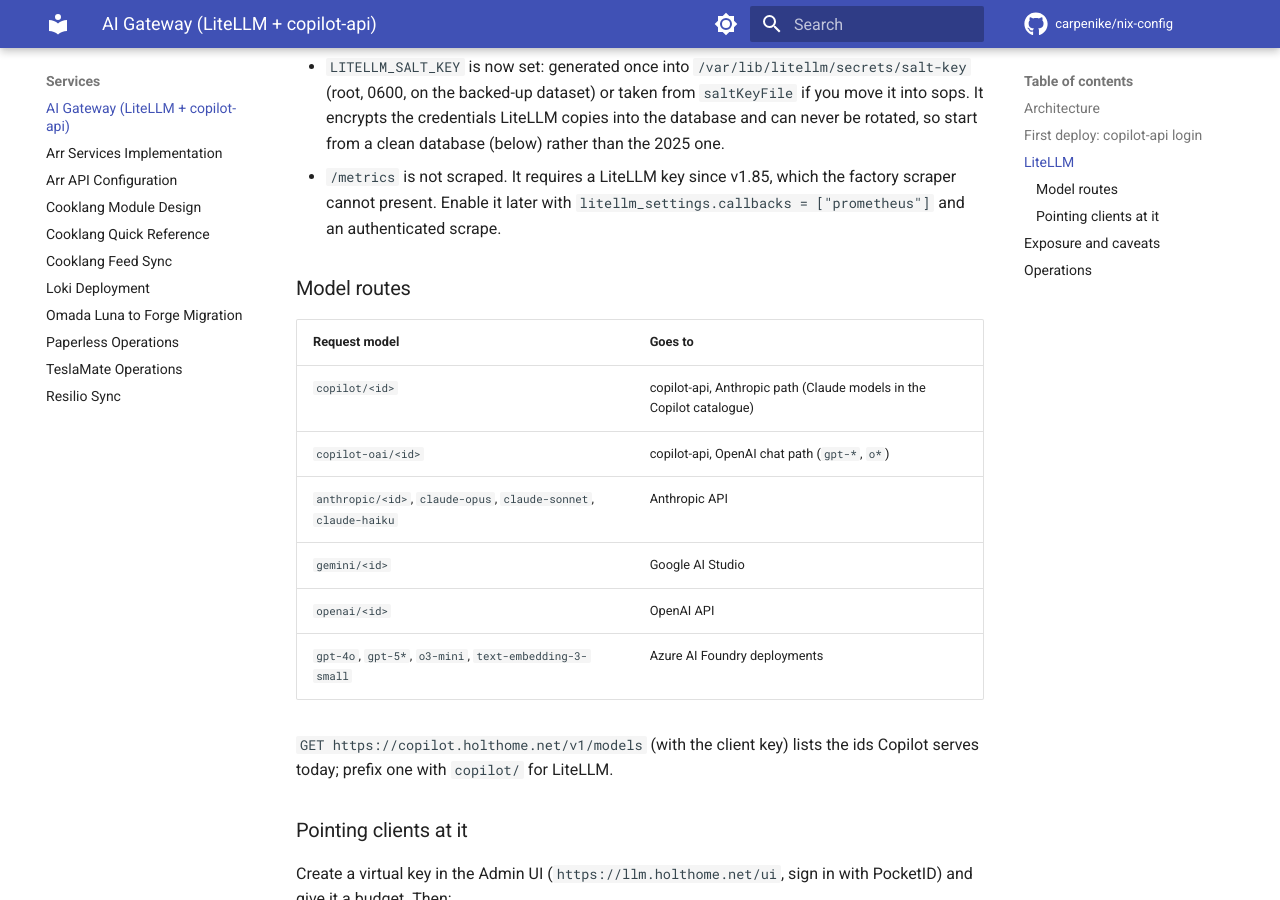
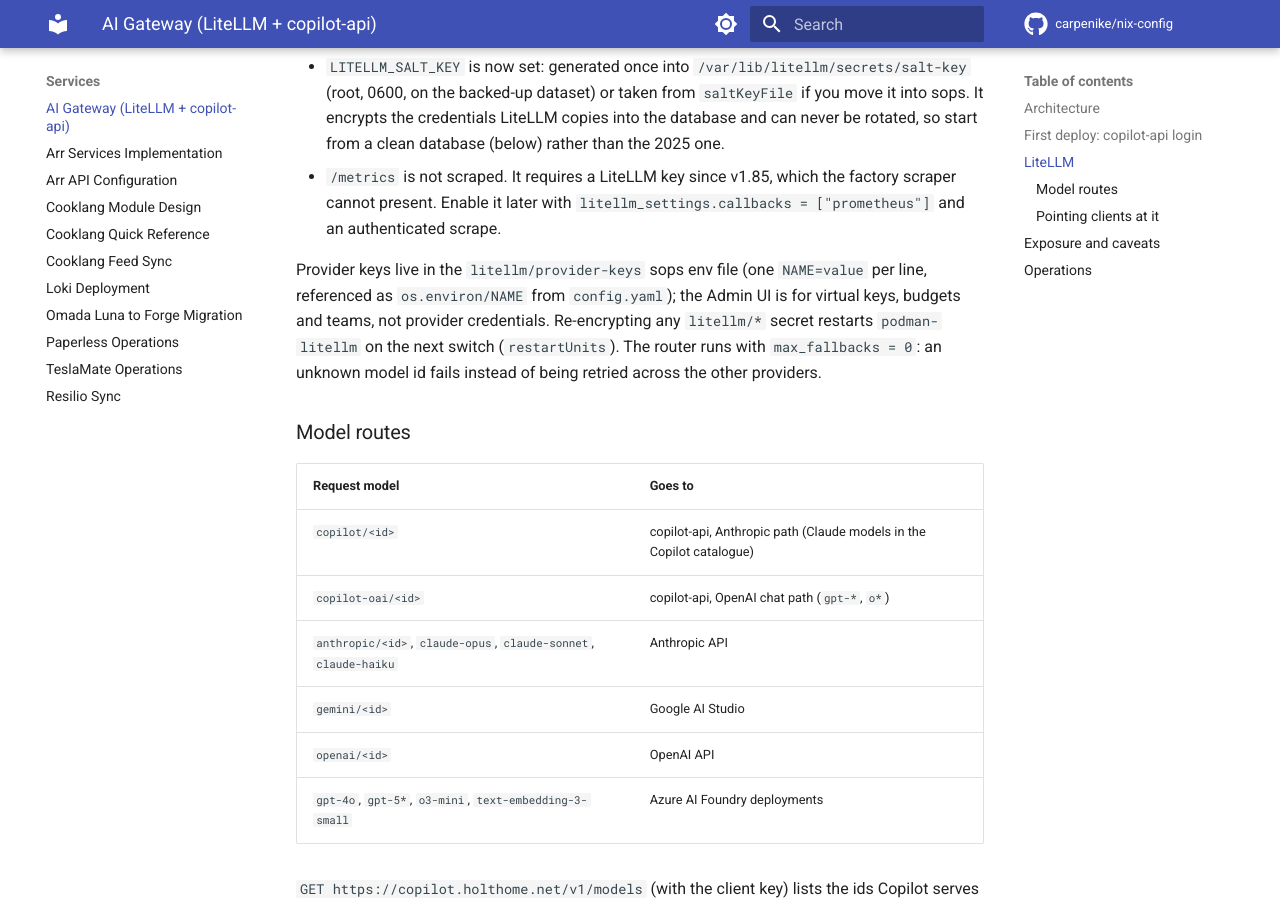
Before and after one commit to carpenike/nix-config, an MkDocs documentation site: the page built from docs/services/ai-gateway.md, in a window 1280 px wide and 900 px high, scrolled down 2896 px. Built offline with MkDocs 1.6.1 and Material for MkDocs 9.7.7, drawn with Linux system fonts in a browser that asks for light colours; comment, search, counter and statistics services are not loaded.

Commit message:
fix(litellm): restart on secret rotation and refuse cross-model fallbacks
Two operational follow-ups from bringing the AI gateway up on 2026-09-04.

The four litellm/* sops secrets are read only by the litellm-env oneshot,
which re-runs only when podman-litellm restarts (it is PartOf that unit),
so a re-encrypted provider-keys file did nothing until someone restarted
the container by hand. Each secret now declares
restartUnits = [ "podman-litellm.service" ].

With wildcard deployments for four providers, a request for a model id
that does not exist made the router walk other providers' catalogues
(gemini-exp-1114, claude-3-haiku, gpt-5-nano, ...) - every attempt failed
authentication because the direct keys are stale, which is the only reason
it cost nothing. router_settings.max_fallbacks = 0 makes such a request
fail outright; virtual keys can additionally carry
metadata.disable_fallbacks.

Co-Authored-By: Claude Fable 5.1 <noreply@anthropic.com>

```diff
--- a/docs/services/ai-gateway.md
+++ b/docs/services/ai-gateway.md
@@ -131,6 +131,13 @@ Things that are deliberately unchanged:
   factory scraper cannot present. Enable it later with
   `litellm_settings.callbacks = ["prometheus"]` and an authenticated scrape.
 
+Provider keys live in the `litellm/provider-keys` sops env file (one
+`NAME=value` per line, referenced as `os.environ/NAME` from `config.yaml`);
+the Admin UI is for virtual keys, budgets and teams, not provider credentials.
+Re-encrypting any `litellm/*` secret restarts `podman-litellm` on the next
+switch (`restartUnits`). The router runs with `max_fallbacks = 0`: an unknown
+model id fails instead of being retried across the other providers.
+
 ### Model routes
 
 | Request model | Goes to |
```
Also changed, not shown: 2 other files.
